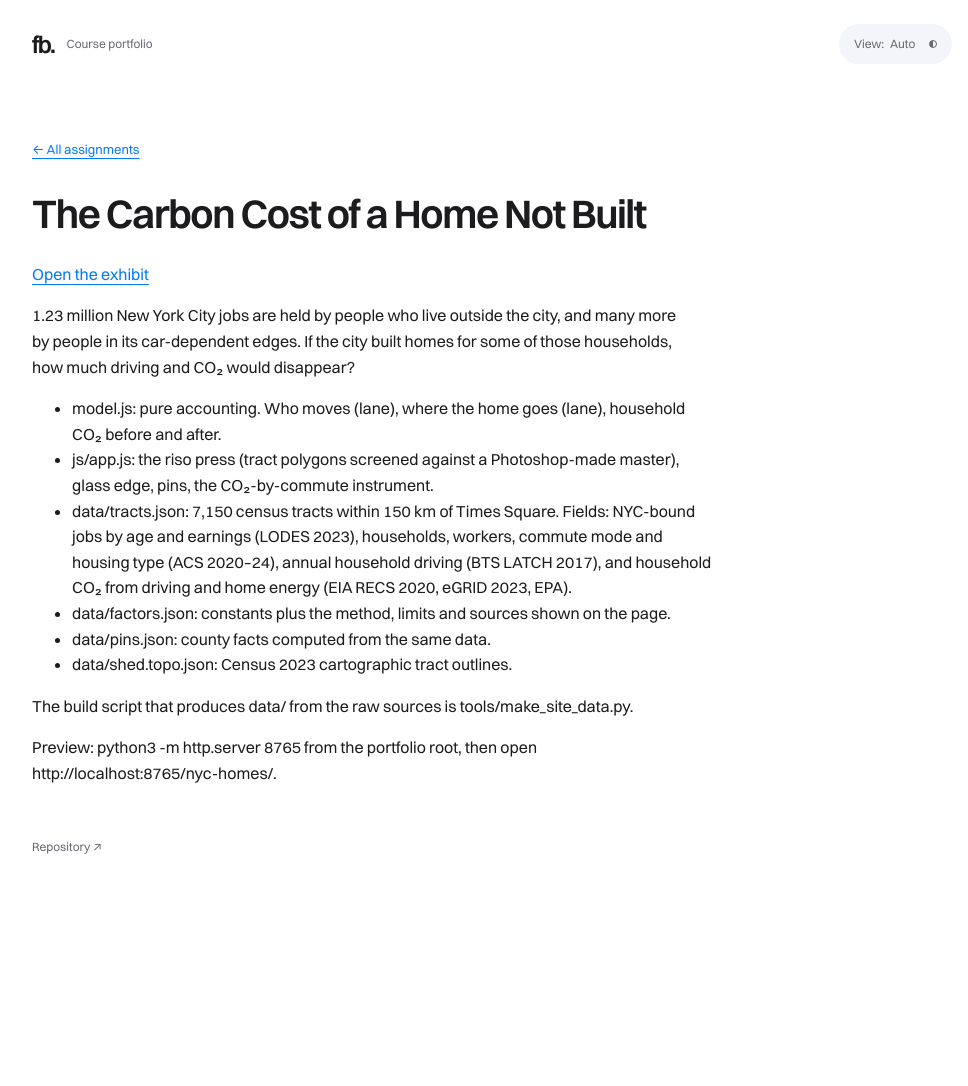
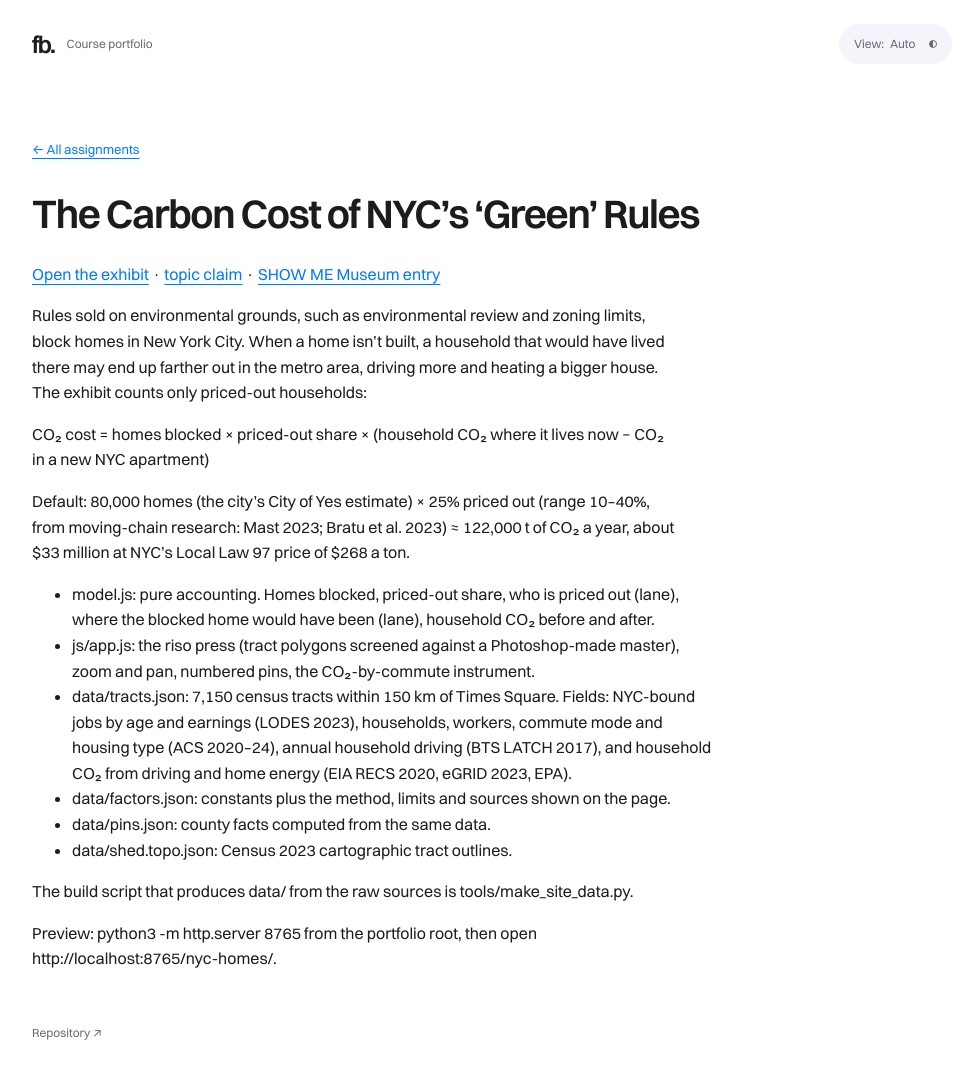
Before and after one commit to felix-ab/econ238-portfolio, a Jekyll site: the page built from nyc-homes/README.md, in a window 1280 px wide. Shown: the whole page, without its empty margins (148-1116 px from the left). Built offline with Jekyll 4.4.1, drawn with Linux system fonts in a browser that asks for light colours; our own code applies the rules of GitHub Pages for plain Markdown files; before the commit the page ends 900 px from its top, so only the background shows below that.

Commit message:
Week Five finish: link both exhibits, claims and Museum entries; nyc-homes brief and fixed rail
- README and homepage RRR 5 link both exhibits, topic claims (#96, #146) and Museum entries (#147, #148)
- Exhibit READMEs updated to the final framing and numbers
- nyc-homes: three-line brief for a cold reader, fixed rail with active section and a Rules stop,
  view buttons scroll to the map, slider defaults match the model (80,000 homes, 25%)

Co-Authored-By: Claude Opus 5.5 <noreply@anthropic.com>

```diff
--- a/nyc-homes/README.md
+++ b/nyc-homes/README.md
@@ -1,11 +1,15 @@
-# The Carbon Cost of a Home Not Built
+# The Carbon Cost of NYC’s ‘Green’ Rules
 
-[Open the exhibit](https://felix-ab.github.io/econ238-portfolio/nyc-homes/)
+[Open the exhibit](https://felix-ab.github.io/econ238-portfolio/nyc-homes/) · [topic claim](https://github.com/RochesterRizzo/Rizzo-Hours/issues/146) · [SHOW ME Museum entry](https://github.com/RochesterRizzo/Rizzo-Hours/issues/148)
 
-1.23 million New York City jobs are held by people who live outside the city, and many more by people in its car-dependent edges. If the city built homes for some of those households, how much driving and CO₂ would disappear?
+Rules sold on environmental grounds, such as environmental review and zoning limits, block homes in New York City. When a home isn't built, a household that would have lived there may end up farther out in the metro area, driving more and heating a bigger house. The exhibit counts only priced-out households:
 
-- `model.js`: pure accounting. Who moves (lane), where the home goes (lane), household CO₂ before and after.
-- `js/app.js`: the riso press (tract polygons screened against a Photoshop-made master), glass edge, pins, the CO₂-by-commute instrument.
+CO₂ cost = homes blocked × priced-out share × (household CO₂ where it lives now − CO₂ in a new NYC apartment)
+
+Default: 80,000 homes (the city's City of Yes estimate) × 25% priced out (range 10–40%, from moving-chain research: Mast 2023; Bratu et al. 2023) ≈ 122,000 t of CO₂ a year, about $33 million at NYC's Local Law 97 price of $268 a ton.
+
+- `model.js`: pure accounting. Homes blocked, priced-out share, who is priced out (lane), where the blocked home would have been (lane), household CO₂ before and after.
+- `js/app.js`: the riso press (tract polygons screened against a Photoshop-made master), zoom and pan, numbered pins, the CO₂-by-commute instrument.
 - `data/tracts.json`: 7,150 census tracts within 150 km of Times Square. Fields: NYC-bound jobs by age and earnings (LODES 2023), households, workers, commute mode and housing type (ACS 2020–24), annual household driving (BTS LATCH 2017), and household CO₂ from driving and home energy (EIA RECS 2020, eGRID 2023, EPA).
 - `data/factors.json`: constants plus the method, limits and sources shown on the page.
 - `data/pins.json`: county facts computed from the same data.
```
Also changed, not shown: README.md (+4 -1 lines), _includes/home.html (+1 -1 lines), food-55/README.md (+4 -2 lines), nyc-homes/css/site.css (+21 -0 lines), nyc-homes/index.html (+13 -7 lines), nyc-homes/js/app.js (+12 -1 lines).
